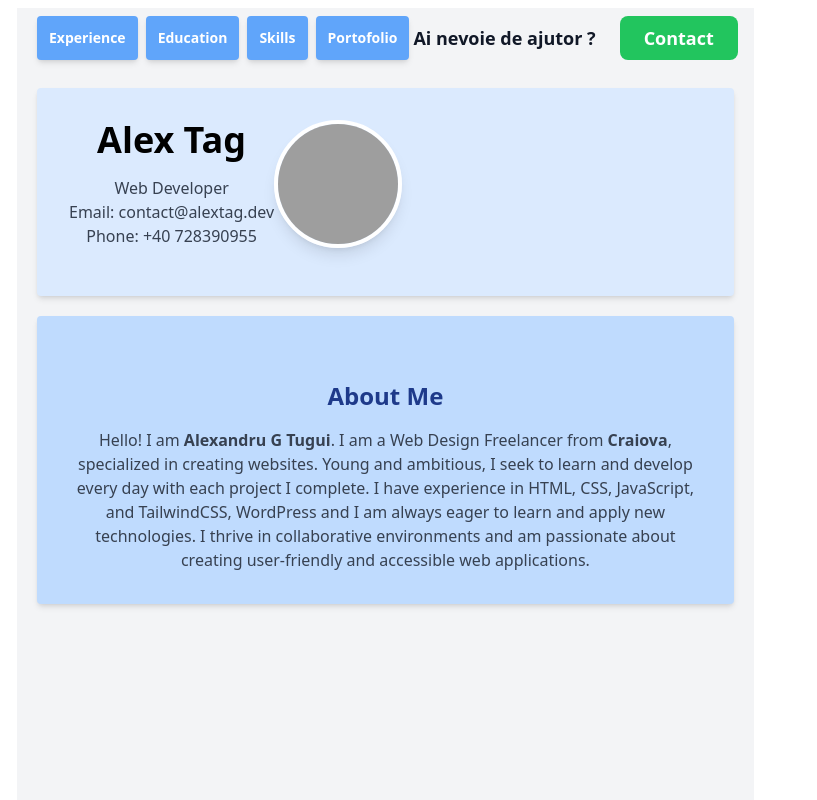
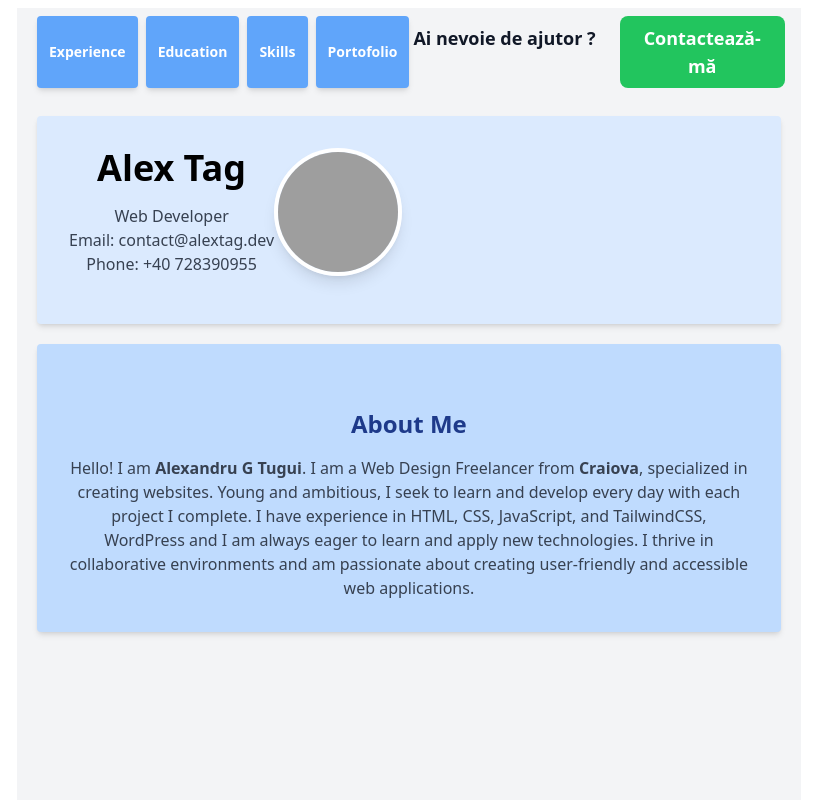
Before and after one commit to alextagdev/alextag.dev, a React (Create React App) app: page / in a window 1280 px wide. Shown: the top 800 px of the page, without its empty margins (255-1072 px from the left). Built offline with nearby package versions, Linux system fonts and the light colour scheme; grey boxes are pictures that could not be loaded.

Commit message:
Update App.js
Update noutati

```diff
--- a/src/App.js
+++ b/src/App.js
@@ -277,7 +277,7 @@ function App() {
       </button>
       <span class="hidden md:block md:text-lg md:font-semibold md:text-gray-900 py-2 md:mr-6 texspace-left whitespace-nowrap ml-auto">Ai nevoie de ajutor ?</span>
    <button class="hidden md:block contact-me-btn bg-green-500 text-white font-semibold text-lg py-2 px-6 rounded-lg hover:bg-green-600 transform hover:-translate-y-1 transition-all duration-200 ml-auto">
-  Contact
+  Contactează-mă
 </button>
 
     </div>
```
